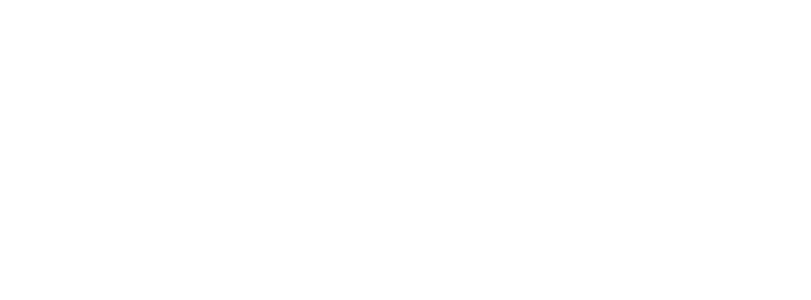
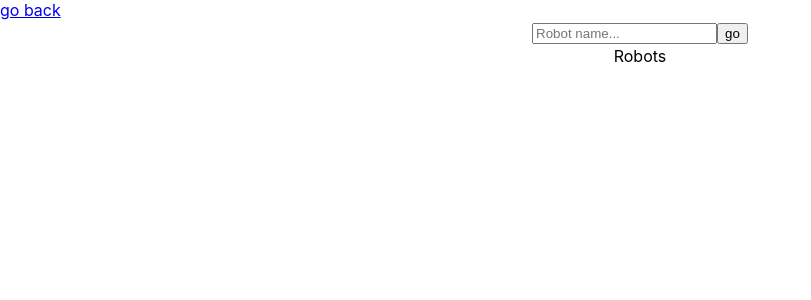
Before and after one commit to walterfcarvalho/boiler-plate-interview-tests, a React (Create React App) app: page /renderrobot in a window 1280 px wide. Before the commit this address had no page. Shown: the top 300 px of the page, without its empty margins (0-811 px from the left). Built offline with nearby package versions, Linux system fonts and the light colour scheme.

Commit message:
renderRobots

```diff
--- a/src/components/App.js
+++ b/src/components/App.js
@@ -5,6 +5,7 @@ import './App.css'
 function App() {
   return <div>
     <h1>
+      <p> <Link to="/renderrobot" > 12 Render Robot </Link> </p>
       <p> <Link to="/growshrinkbutton" > 13 GrowShrinkButton </Link> </p>
       <p> <Link to="/captcha" >  14 Captcha  </Link> </p>
       <p> <Link to="/buggybuttons" > 15 BuggyButtons </Link> </p>
--- a/src/components/Formulario/index.js
+++ b/src/components/Formulario/index.js
@@ -11,6 +11,7 @@ const Formulario = () => {
   const onSubmit = data => console.log(data)
 
   console.log(watch())
+
 
   return <div>
     <form onSubmit={handleSubmit(onSubmit)} >
--- /dev/null
+++ b/src/components/RenderRobots/RenderRobots.css
@@ -0,0 +1,14 @@
+robot-image {
+  height: 100px;
+  width: 100px;
+}
+
+
+
+.robos-list{
+  display: flex;
+  flex-direction: row;
+  flex-wrap: wrap;
+  justify-content: center;
+  margin: 20px;
+}
--- /dev/null
+++ b/src/components/RenderRobots/index.js
@@ -0,0 +1,65 @@
+
+// https://react-hook-form.com/get-started#Handleerrors
+
+import React, { useState } from "react"
+import { useForm } from "react-hook-form"
+import { Link } from 'react-router-dom'
+import './RenderRobots.css'
+
+const RenderRobots = () => {
+
+  const { register, handleSubmit, watch, formState: { errors } } = useForm()
+  const [robots, setRobots] = useState([])
+
+  const onSubmit = data => {
+    let aux = [...robots]
+    aux.push({ url: "https://robohash.org/".concat(data.name), id: data.name })
+    setRobots(aux)
+    console.log(aux)
+  }
+
+  function removeItem(event) {
+    let id = (event.target.id)
+
+    let aux = [...robots]
+    aux = aux.filter((robo) => robo.id !== (id))
+
+    setRobots(aux)
+
+    console.log(watch())
+  }
+
+  return <div>
+    <Link to={"/"}>go back</Link>
+    <form onSubmit={handleSubmit(onSubmit)} >
+
+      <p>
+        <input
+          placeholder="Robot name..."
+          {...register('name', {
+            required: 'Robot name is required',
+            maxLength: {
+              value: 200,
+              message: 'Max length is 2',
+            },
+          })}
+        />
+        {errors.firstName && errors.firstName.message}
+        <input type="submit" value={"go"} />
+      </p>
+
+    </form>
+
+      <div className="robos-container">
+      <p className="robots-p">Robots</p>
+      <div className="robos-list">
+        {robots.map((robot, idx) => (
+          <img key={idx} id={robot.id} className="robot-image" src={robot.url} onClick={removeItem} />
+        ))}
+      </div>
+    </div>
+
+  </div>
+}
+
+export default RenderRobots
--- a/src/index.js
+++ b/src/index.js
@@ -11,6 +11,7 @@ import BuggyButtons from './components/Bunnys'
 import StackOperation from './components/StackOperation'
 import Captcha from './components/Captcha'
 import Formulario from './components/Formulario'
+import RenderRobots from './components/RenderRobots'
 
 const root = ReactDOM.createRoot(document.getElementById('root'))
 const history = createBrowserHistory({ window })
@@ -36,6 +37,8 @@ root.render(
 
         <Route path="/formulario" element={<Formulario />} > </Route>
 
+        <Route path="/renderrobot" element={<RenderRobots />} > </Route>
+
         <Route path="/timeline" element={<App />} >
           <Route path=":login" element={<App />} />
         </Route>
```
